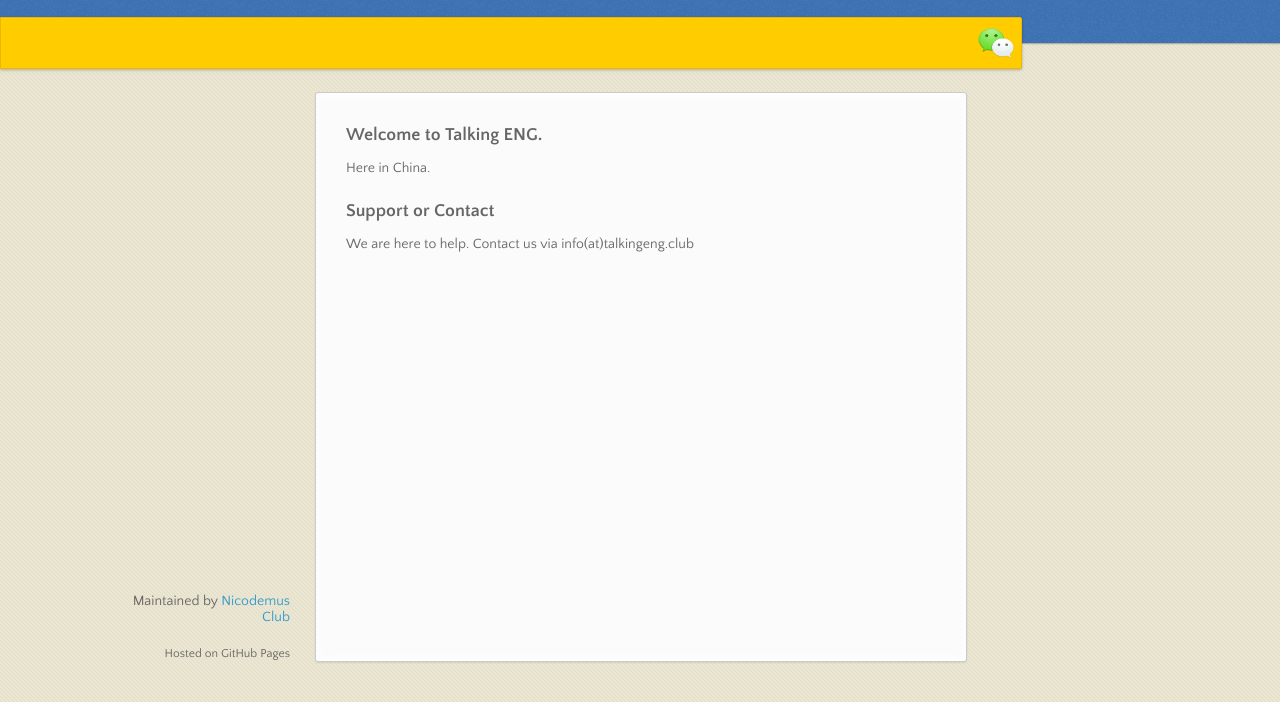
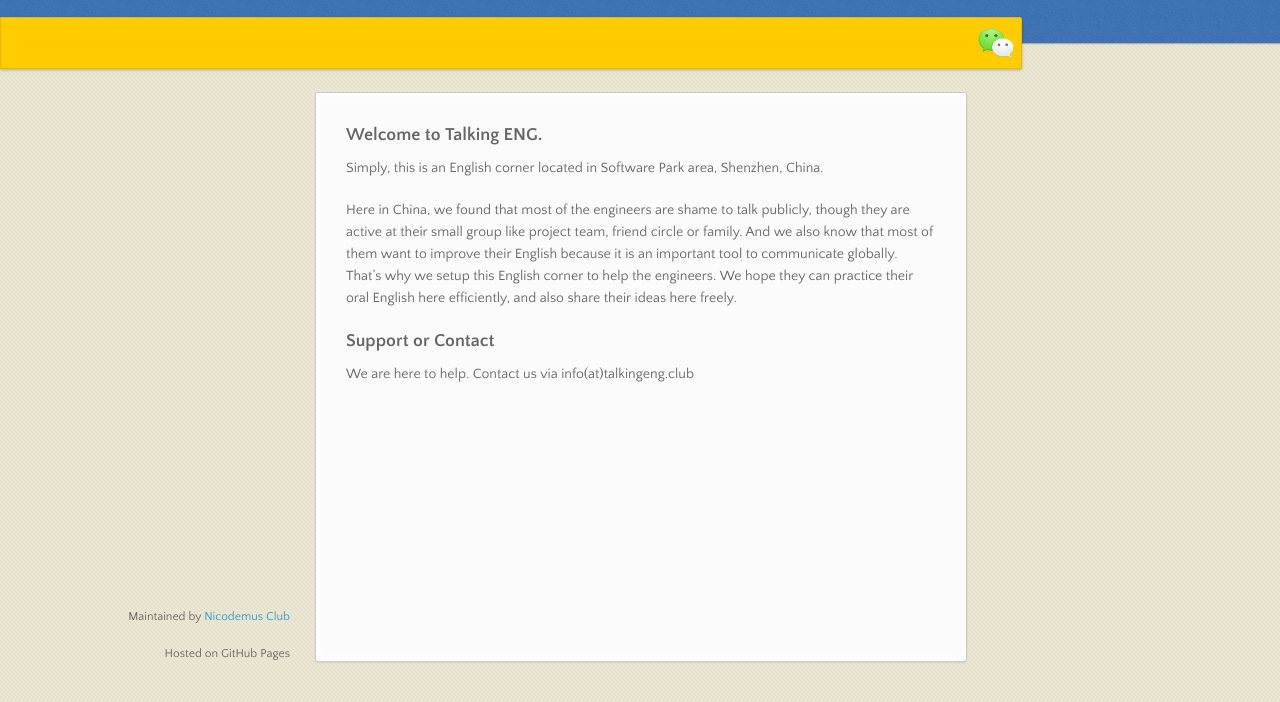
Before and after one commit to nicodemusclub/talkingeng, a plain HTML site: page index.html in a window 1280 px wide. Shown: the part 98-800 px from the top of the page. Drawn offline with nearby package versions, Linux system fonts and the light colour scheme.

Commit message:
changed content

```diff
--- a/index.html
+++ b/index.html
@@ -22,7 +22,7 @@
       </header>
 
       <div id="banner">
-        <span id="logo"></span>
+        <span id="logo" title="WeChat ID: TalkingENG"></span>
 
         <!--a href="https://github.com/nicodemusclub/talkingeng" class="button fork"><strong>View On GitHub</strong></a-->
         <!--div class="downloads">
@@ -42,7 +42,8 @@
         <h3>
 <a id="welcome-to-github-pages" class="anchor" href="#welcome-to-github-pages" aria-hidden="true"><span aria-hidden="true" class="octicon octicon-link"></span></a>Welcome to Talking ENG.</h3>
 
-<p>Here in China.</p>
+<p>Simply, this is an English corner located in Software Park area, Shenzhen, China.</p>
+<p>Here in China, we found that most of the engineers are shame to talk publicly, though they are active at their small group like project team, friend circle or family. And we also know that most of them want to improve their English because it is an important tool to communicate globally. That’s why we setup this English corner to help the engineers. We hope they can practice their oral English here efficiently, and also share their ideas here freely.</p>
 
 
 <h3>
@@ -52,7 +53,7 @@
       </section>
 
       <footer>
-        <p>Maintained by <a href="http://nicodemus.club">Nicodemus Club</a></p>
+        <p><small>Maintained by <a href="http://nicodemus.club">Nicodemus&nbsp;Club</a></small></p>
         <p><small>Hosted on GitHub Pages</small></p>
       </footer>
     </div>
```
